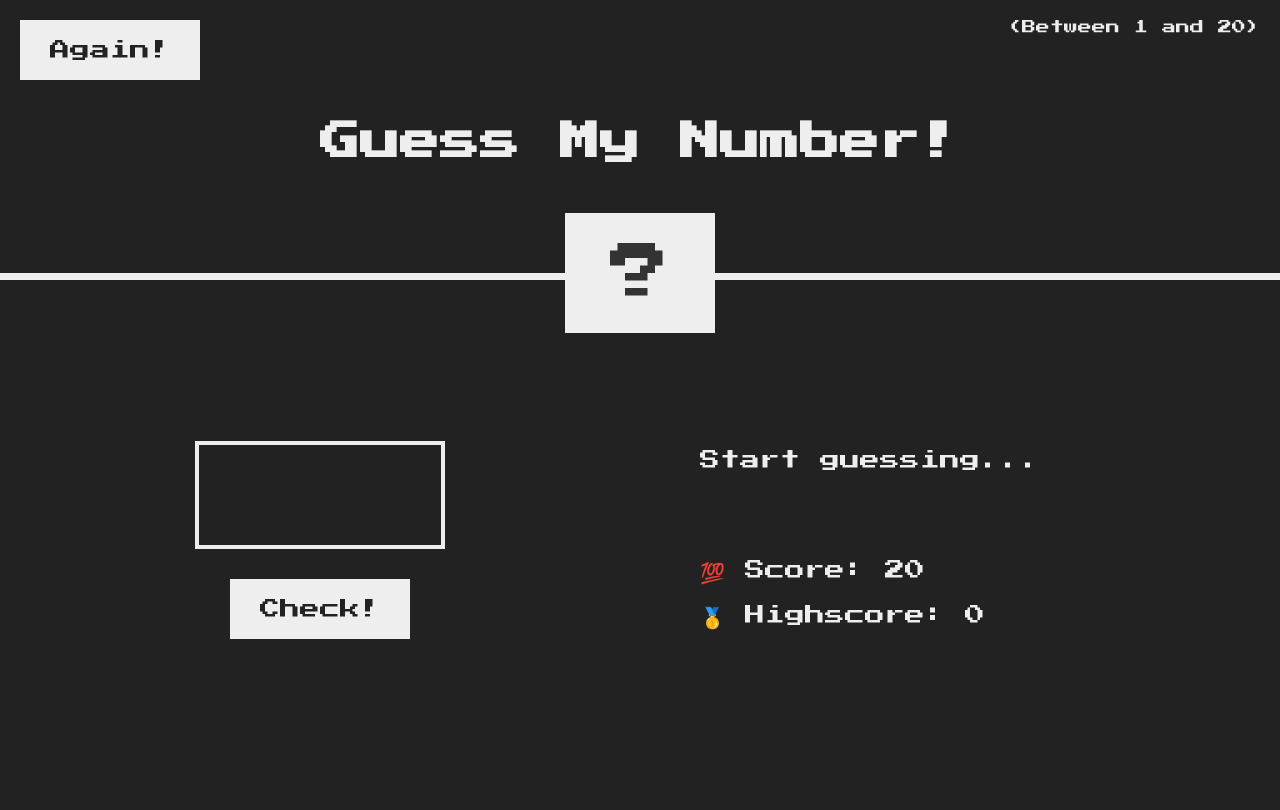
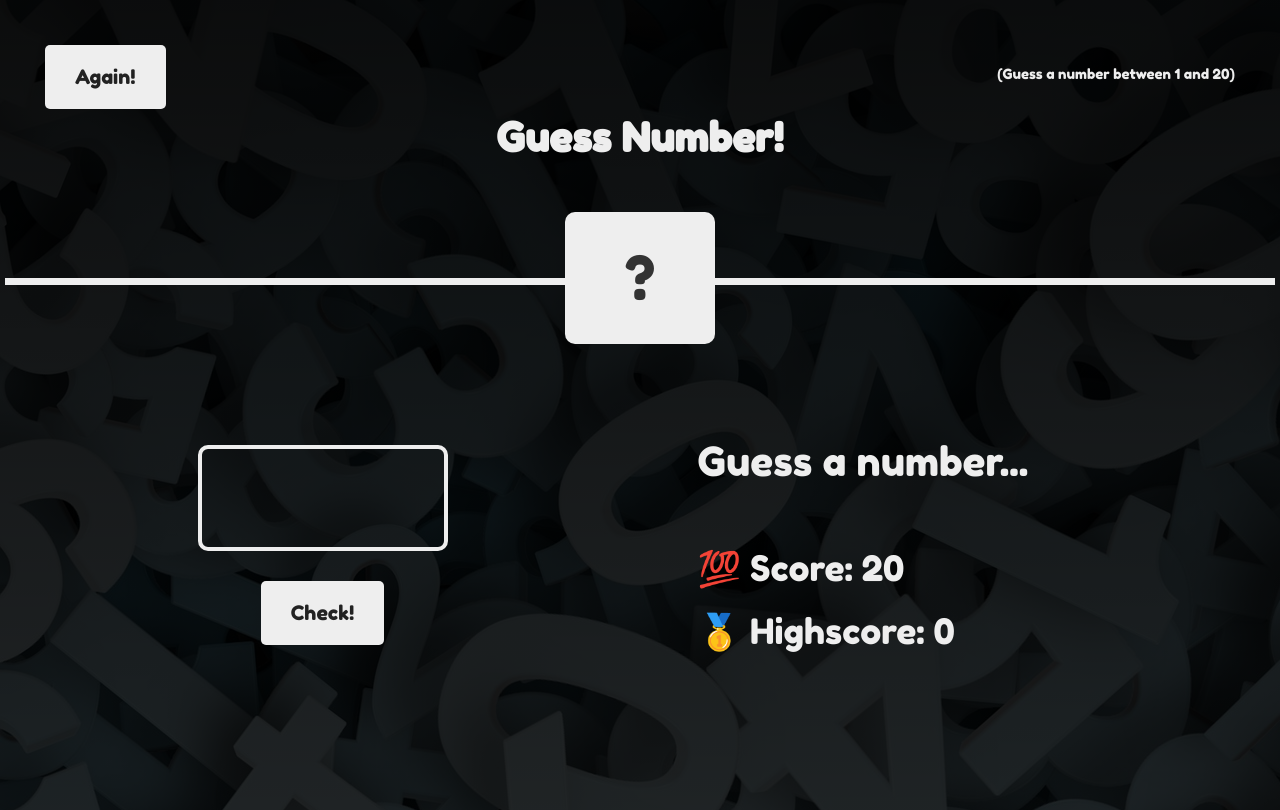
Before and after one commit to freesudani/Guess-Number, a website: page index.html in a window 1280 px wide. Drawn offline with Linux system fonts and the light colour scheme.

Commit message:
Background and CSS

```diff
--- a/JS/script.js
+++ b/JS/script.js
@@ -21,18 +21,18 @@ check.addEventListener('click', function() {
 
       number.textContent = RandomNumber;
 
-      document.querySelector('body').style.backgroundColor = '#60b347';
+      document.querySelector('body').style.backgroundImage = 'linear-gradient(rgba(96, 179, 71, 0.95),rgba(96, 179, 71, 0.85)), url(../Images/pay-1036469_1920.jpg)';
 
       document.querySelector('.number').style.width = '30rem';
 
       if(score > highscore) {
         highscore = score;
-        document.querySelector(.'highscore').textContent = highscore;
+        document.querySelector('.highscore').textContent = highscore;
       }
 
   } else if (guess !== RandomNumber) {
     if (score > 1) {
-        message.textContent = (guess > RandomNumber) ? 'Too high': 'Too low';
+        message.textContent = (guess - RandomNumber > 0) ? 'high': 'Low';
         score--;
         scoretext.textContent = score;
     } else {
@@ -48,7 +48,7 @@ again.addEventListener('click' , function() {
   message.textContent = 'Start guessing...';
   scoretext.textContent = score;
   number.textContent = '?';
-  document.querySelector('body').style.backgroundColor = '#222';
+  document.querySelector('body').style.backgroundImage = 'linear-gradient(rgba(0, 0, 0, 0.95),rgba(0, 0, 0, 0.85)), url(../Images/pay-1036469_1920.jpg)';
   document.querySelector('.guess').value = ' ';
   document.querySelector('.number').style.width = '15rem';
 });
--- a/SASS/_base.scss
+++ b/SASS/_base.scss
@@ -1,4 +1,4 @@
-@import url('https://fonts.googleapis.com/css?family=Press+Start+2P&display=swap');
+@import url('https://fonts.googleapis.com/css2?family=Fredoka+One&display=swap');
 
 * {
   margin: 0;
@@ -12,8 +12,10 @@ html {
 }
 
 body {
-  font-family: 'Press Start 2P', sans-serif;
+  padding: 0.5rem;
+  font-family: 'Fredoka One', sans-serif;
   color: #eee;
-  background-color: #222;
+  background-image:linear-gradient(rgba(0, 0, 0, 0.95),rgba(0, 0, 0, 0.85)), url(../Images/pay-1036469_1920.jpg);
+  max-width: 100%;
   /* background-color: #60b347; */
 }
--- a/SASS/_element.scss
+++ b/SASS/_element.scss
@@ -5,7 +5,12 @@ h1 {
     width: 100%;
     top: 52%;
     left: 50%;
-    transform: translate(-50%, -50%);
+    transform: translate(-50%, -70%) scaleX(1);
+    transition: all 0.2s;
+
+    &:hover {
+      transform: translate(-50%, -70%) scaleX(1.2);
+    }
   }
 
 .number {
@@ -19,19 +24,20 @@ h1 {
     bottom: 0;
     left: 50%;
     transform: translate(-50%, 50%);
+    border-radius: 10px;
   }
 
 .between {
     font-size: 1.4rem;
     position: absolute;
-    top: 2rem;
-    right: 2rem;
+    top: 6rem;
+    right: 4rem;
   }
 
 .again {
     position: absolute;
-    top: 2rem;
-    left: 2rem;
+    top: 4rem;
+    left: 4rem;
   }
 
 .guess {
@@ -39,12 +45,14 @@ h1 {
     border: 4px solid #eee;
     font-family: inherit;
     color: inherit;
-    font-size: 5rem;
+    font-size: 4rem;
     padding: 2.5rem;
     width: 25rem;
+    outline: none;
     text-align: center;
     display: block;
     margin-bottom: 3rem;
+    border-radius: 10px;
   }
 
 .btn {
@@ -55,6 +63,16 @@ h1 {
     font-family: inherit;
     padding: 2rem 3rem;
     cursor: pointer;
+    border-radius: 5px;
+    transition: all 0.5s;
+
+    &:hover {
+      transform: translateY(-5px);
+    }
+
+    &:active {
+      transform: translateY(1px);
+    }
   }
 
   .btn:hover {
@@ -64,8 +82,14 @@ h1 {
 .message {
     margin-bottom: 8rem;
     height: 3rem;
+    font-size: 4rem;
   }
 
 .label-score {
     margin-bottom: 2rem;
+    font-size: 3.5rem;
   }
+
+  .label-highscore {
+    font-size: 3.5rem;
+  }
--- a/index.html
+++ b/index.html
@@ -4,23 +4,23 @@
     <meta charset="UTF-8" />
     <meta name="viewport" content="width=device-width, initial-scale=1.0" />
     <meta http-equiv="X-UA-Compatible" content="ie=edge" />
-    <link rel="stylesheet" href="./CSS/style.comp.css" />
-    <title>Guess My Number!</title>
+    <link rel="stylesheet" href="./CSS/style.css" />
+    <title>Guess Number!</title>
   </head>
   <body>
     <header>
-      <h1>Guess My Number!</h1>
-      <p class="between">(Between 1 and 20)</p>
+      <h1>Guess Number!</h1>
+      <p class="between">(Guess a number between 1 and 20)</p>
       <button class="btn again">Again!</button>
       <div class="number">?</div>
     </header>
     <main>
       <section class="left">
-        <input type="number" class="guess" />
+        <input type="number" min="1" max="20" class="guess" />
         <button class="btn check">Check!</button>
       </section>
       <section class="right">
-        <p class="message">Start guessing...</p>
+        <p class="message">Guess a number...</p>
         <p class="label-score">💯 Score: <span class="score">20</span></p>
         <p class="label-highscore">
           🥇 Highscore: <span class="highscore">0</span>
```
Also changed, not shown: CSS/style.comp.css, CSS/style.css, Images/pay-1036469_1920.jpg (added), Images/pay-1036469_640.jpg (added).
